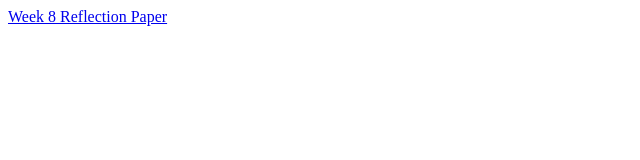
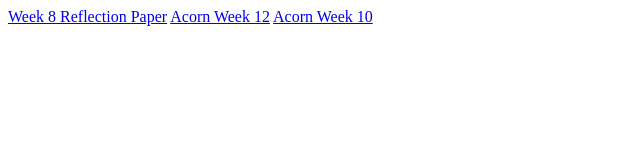
Before and after one commit to annaarutyunova/technical_teamwork, a plain HTML site: page index.html in a window 1280 px wide. Shown: the whole page, without its empty margins (0-640 px from the left). Drawn offline with Linux system fonts and the light colour scheme.

Commit message:
Update index.html

```diff
--- a/index.html
+++ b/index.html
@@ -10,4 +10,6 @@
 
 <body>
 <a href = "https://annaarutyunova.github.io/technical_teamwork//Reflection Week 8.docx">Week 8 Reflection Paper</a>
+<a href = "https://annaarutyunova.github.io/technical_teamwork//Acorn Project Week 12.docx">Acorn Week 12</a>
+<a href = "https://annaarutyunova.github.io/technical_teamwork//Acorn Project Week 10.docx">Acorn Week 10</a>
 </body>
```
